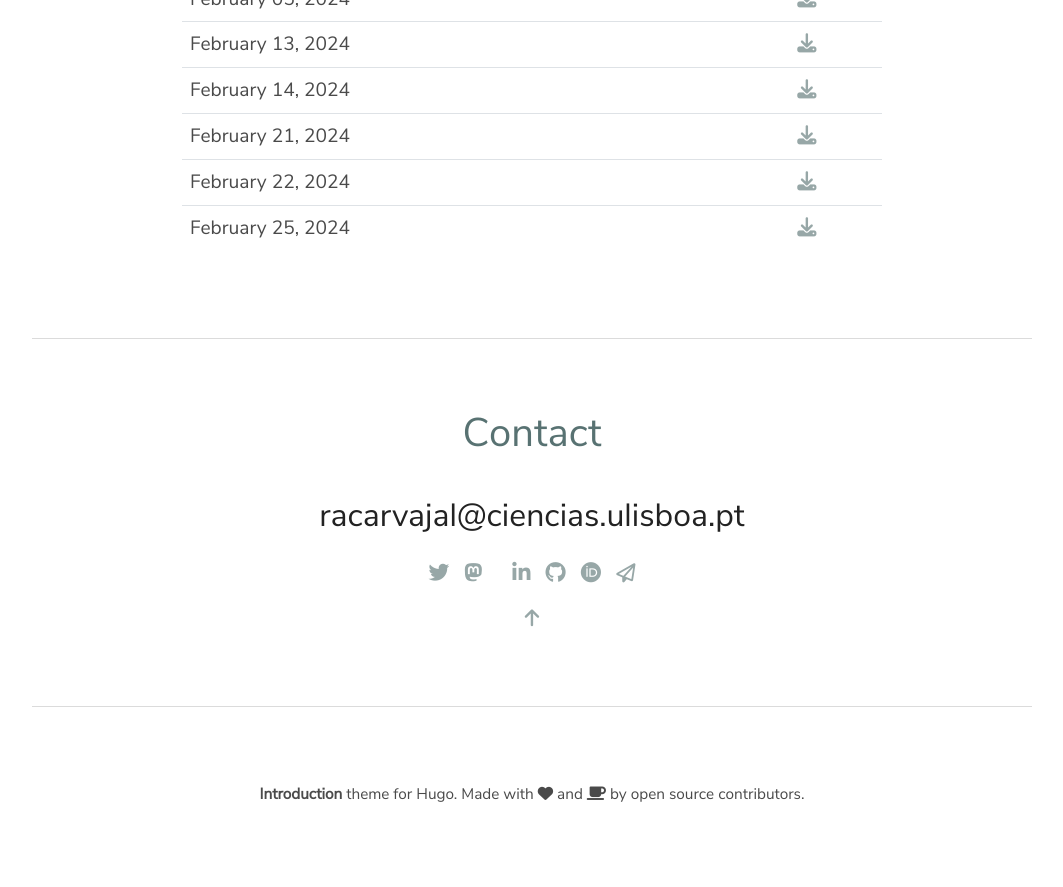
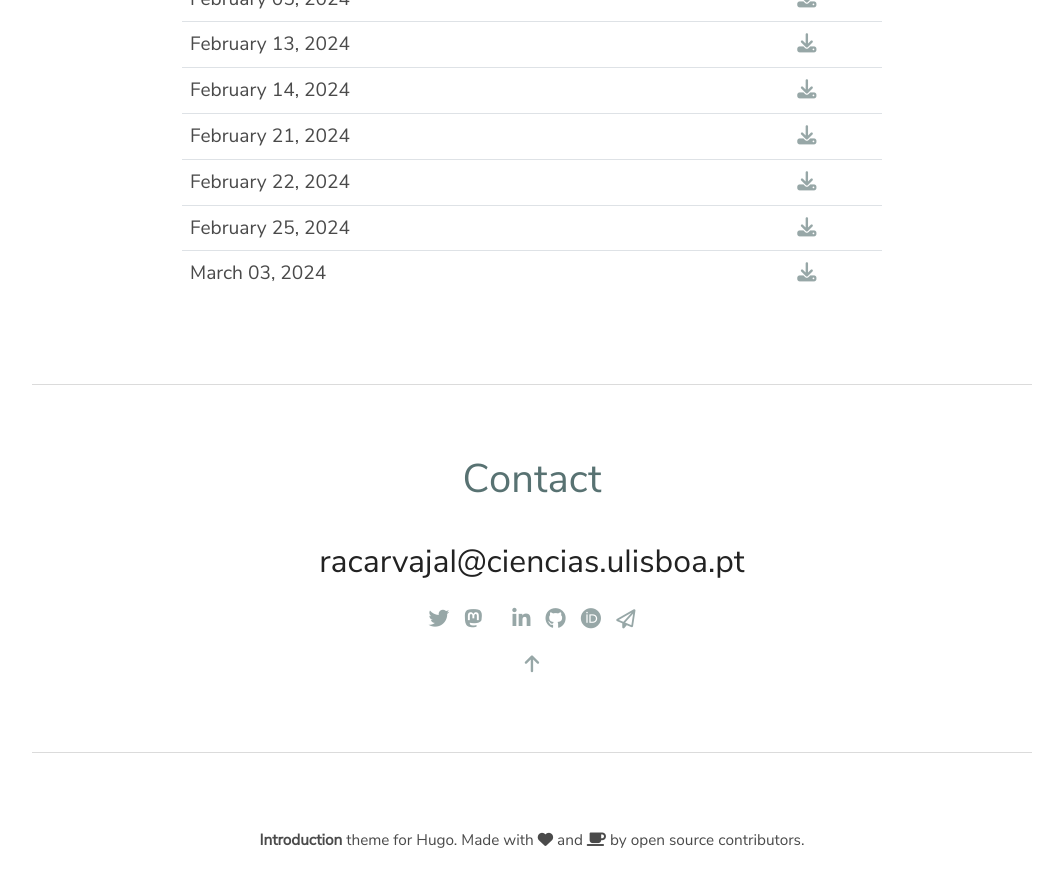
Before and after one commit to racarvajal/racarvajal.github.io, a Jekyll site: the page thesis.html, which Jekyll copies as it is, in a window 1280 px wide and 900 px high, scrolled down 1541 px. Shown: the top 887 px of the window, without its empty margins (108-1171 px from the left). Built offline with Jekyll 4.4.1, drawn with Linux system fonts in a browser that asks for light colours; before the commit the page ends 2397 px from its top, so only the background shows below that.

Commit message:
at mar 03

```diff
--- a/thesis.html
+++ b/thesis.html
@@ -231,6 +231,14 @@
               </a>
             </td>
           </tr>
+          <tr>
+            <td>March 03, 2024</td>
+            <td class="t-center">
+              <a href="files/thesis/thesis_RCP_FCUL_Mar03.pdf" target="_blank">
+                <i class="fa fa-download"></i>
+              </a>
+            </td>
+          </tr>
         </table>
       </div>
     </div>
```
Also changed, not shown: 1 other file.
